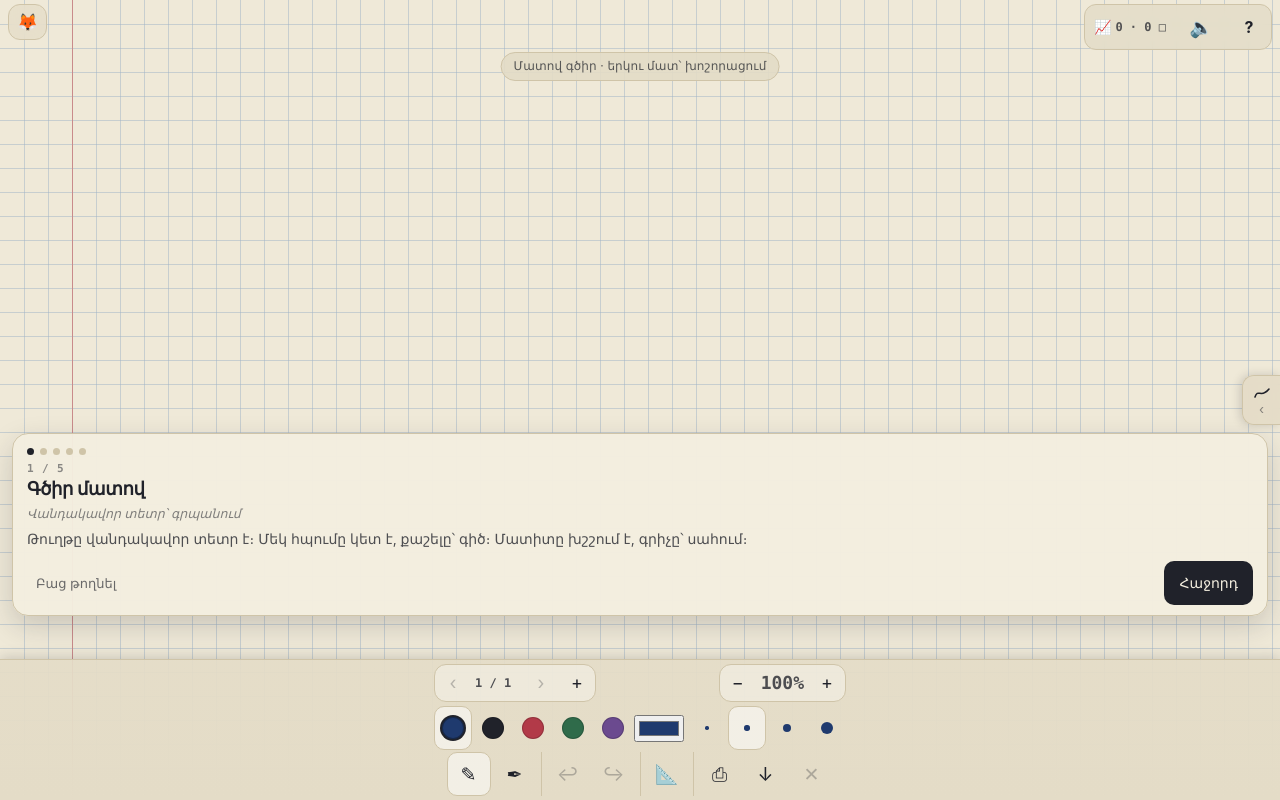
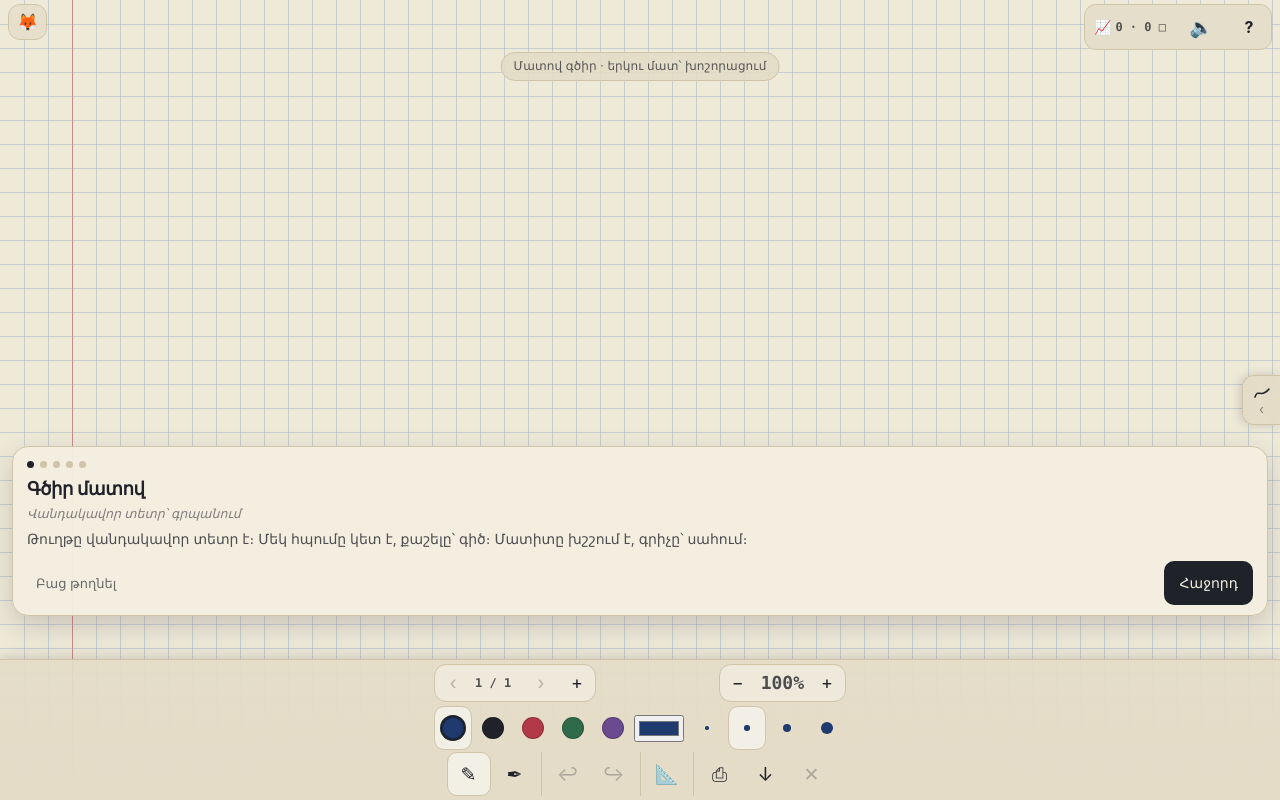
Before and after one commit to Artsrun/tetr, a React (Vite) app: page / in a window 1280 px wide. Built offline with nearby package versions, Linux system fonts and the light colour scheme.

Commit message:
Comment out kicker paragraph in Wizard.jsx
Comment out the kicker paragraph in Wizard component.

```diff
--- a/src/components/Wizard.jsx
+++ b/src/components/Wizard.jsx
@@ -97,7 +97,7 @@ export default function Wizard({ replay = 0, onOpenChange, edition }) {
           <span key={s.id} className={`coach__pip ${i === step ? 'is-on' : ''} ${i < step ? 'is-done' : ''}`} />
         ))}
       </div>
-      <p className="coach__kicker">{current.kicker}</p>
+      {/* <p className="coach__kicker">{current.kicker}</p> */}
       <h2 className="coach__title">{current.title}</h2>
       {step === 0 && edition?.tagline && <p className="coach__tagline">{edition.tagline}</p>}
       <p className="coach__body" id="coach-body">{current.body}</p>
```
